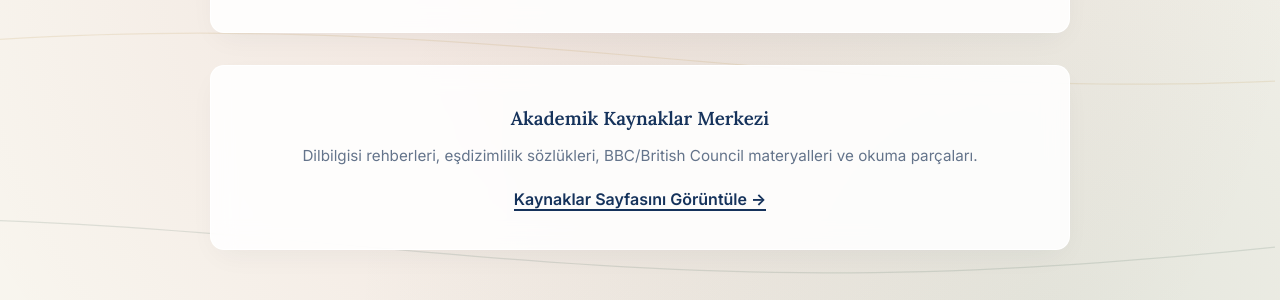
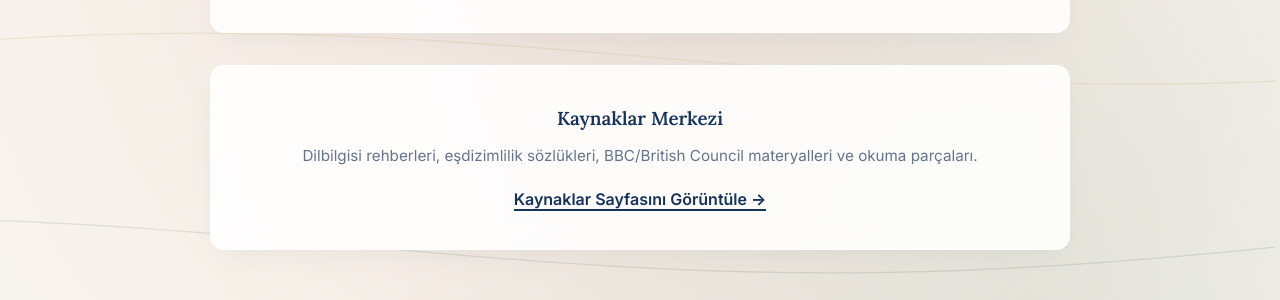
Before and after one commit to adalienver/adalienver.github.io, a Jekyll site: the page built from index.md, in a window 1280 px wide and 900 px high, scrolled down 1563 px. Shown: the part 473-773 px from the top of the window. Built offline with Jekyll 4.4.1, drawn with Linux system fonts in a browser that asks for light colours.

Commit message:
Update index.md

```diff
--- a/index.md
+++ b/index.md
@@ -94,7 +94,7 @@ title: Ana Sayfa
 
 <!-- KAYNAKLAR KARTI -->
 <div class="card" style="text-align: center; background: #fafbfc; border: 1px dashed var(--primary);">
-  <h3>Akademik Kaynaklar Merkezi</h3>
+  <h3> Kaynaklar Merkezi</h3>
   <p style="font-size: 0.95rem; color: var(--muted); margin: 0.5rem 0 1rem;">
     Dilbilgisi rehberleri, eşdizimlilik sözlükleri, BBC/British Council materyalleri ve okuma parçaları.
   </p>
```
